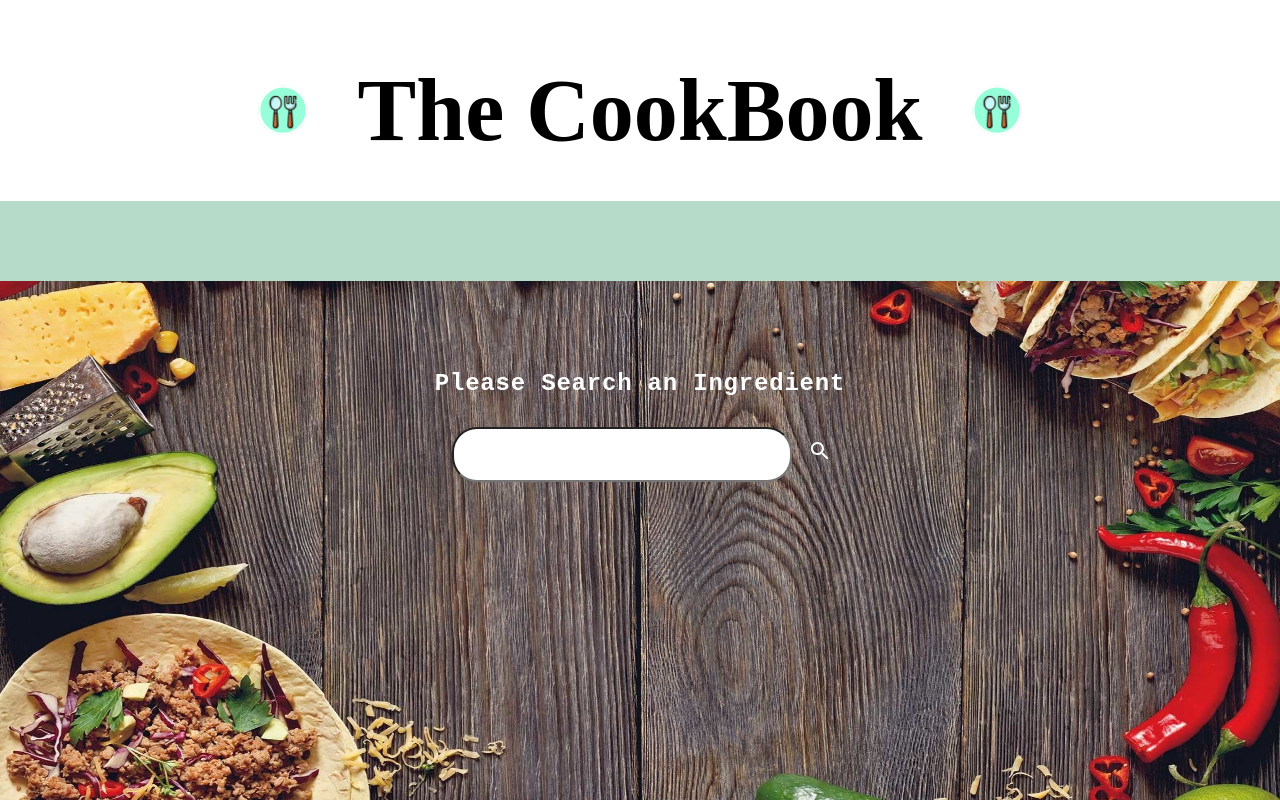
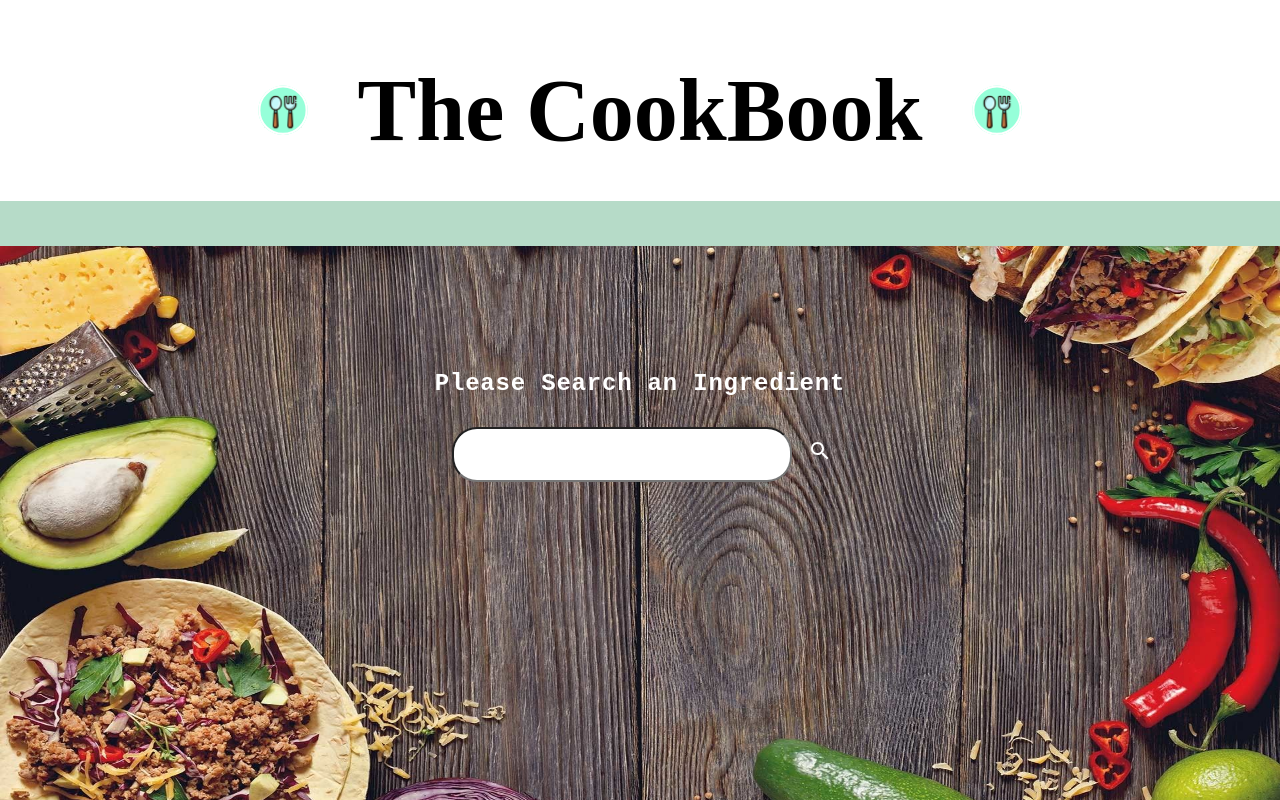
Before and after one commit to SylviaMakuch/the-cookbook, a React (Create React App) app: page / in a window 1280 px wide. Shown: the top 800 px of the page. Built offline with nearby package versions, Linux system fonts and the light colour scheme; a web font is replaced by a local one.

Commit message:
Update Search.js

```diff
--- a/src/components/Search.js
+++ b/src/components/Search.js
@@ -23,7 +23,7 @@ const PageContainer = styled.div`
 const Image = styled.img`
   width: 100%;
   height: 950px;
-  border: 80px solid #b6dbc8;
+  border: 45px solid #b6dbc8;
   @media (max-width: 1700px) {
     height: 600px;
   }
```
